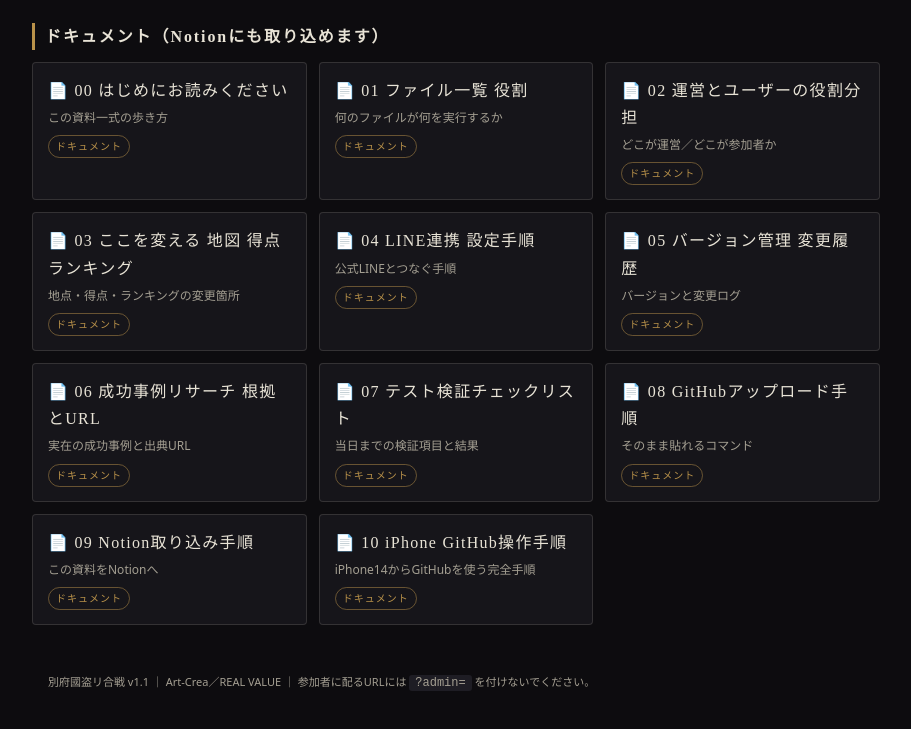
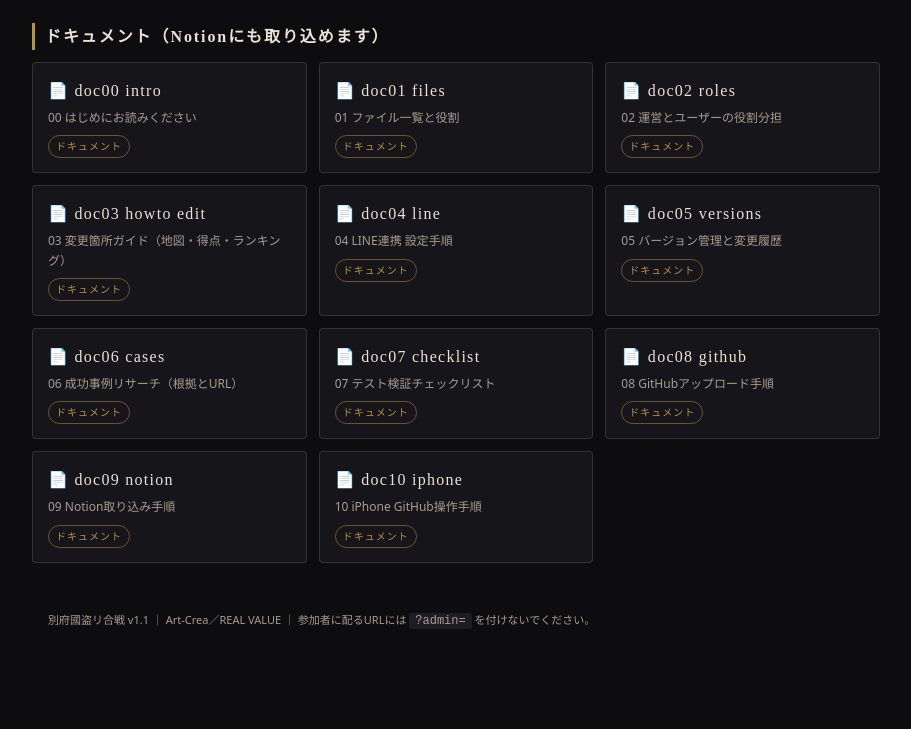
Before and after one commit to Art-Crea/RVcamp2026, a plain HTML site: page index.html in a window 1280 px wide. Shown: the part 2237-2966 px from the top of the page, without its empty margins (184-1095 px from the left). After the commit the page ends 2924 px from the top, so only its background shows below. Drawn offline with Linux system fonts and the light colour scheme.

Commit message:
Update index.html

```diff
--- a/index.html
+++ b/index.html
@@ -108,18 +108,18 @@
   }).join('');
 
   /* ---- ドキュメントカード ---- */
-  var docs = [
-    ['00_はじめにお読みください', 'この資料一式の歩き方'],
-    ['01_ファイル一覧_役割', '何のファイルが何を実行するか'],
-    ['02_運営とユーザーの役割分担', 'どこが運営／どこが参加者か'],
-    ['03_ここを変える_地図_得点_ランキング', '地点・得点・ランキングの変更箇所'],
-    ['04_LINE連携_設定手順', '公式LINEとつなぐ手順'],
-    ['05_バージョン管理_変更履歴', 'バージョンと変更ログ'],
-    ['06_成功事例リサーチ_根拠とURL', '実在の成功事例と出典URL'],
-    ['07_テスト検証チェックリスト', '当日までの検証項目と結果'],
-    ['08_GitHubアップロード手順', 'そのまま貼れるコマンド'],
-    ['09_Notion取り込み手順', 'この資料をNotionへ'],
-    ['10_iPhone_GitHub操作手順', 'iPhone14からGitHubを使う完全手順']
+    var docs = [
+    ['doc00_intro', '00 はじめにお読みください'],
+    ['doc01_files', '01 ファイル一覧と役割'],
+    ['doc02_roles', '02 運営とユーザーの役割分担'],
+    ['doc03_howto_edit', '03 変更箇所ガイド（地図・得点・ランキング）'],
+    ['doc04_line', '04 LINE連携 設定手順'],
+    ['doc05_versions', '05 バージョン管理と変更履歴'],
+    ['doc06_cases', '06 成功事例リサーチ（根拠とURL）'],
+    ['doc07_checklist', '07 テスト検証チェックリスト'],
+    ['doc08_github', '08 GitHubアップロード手順'],
+    ['doc09_notion', '09 Notion取り込み手順'],
+    ['doc10_iphone', '10 iPhone GitHub操作手順']
   ];
   document.getElementById('docs').innerHTML = docs.map(function(d){
     return '<a class="card" href="docs/'+d[0]+'.md"><div class="t"><span class="em">📄</span> '+d[0].replace(/_/g,' ')+'</div>'
```
